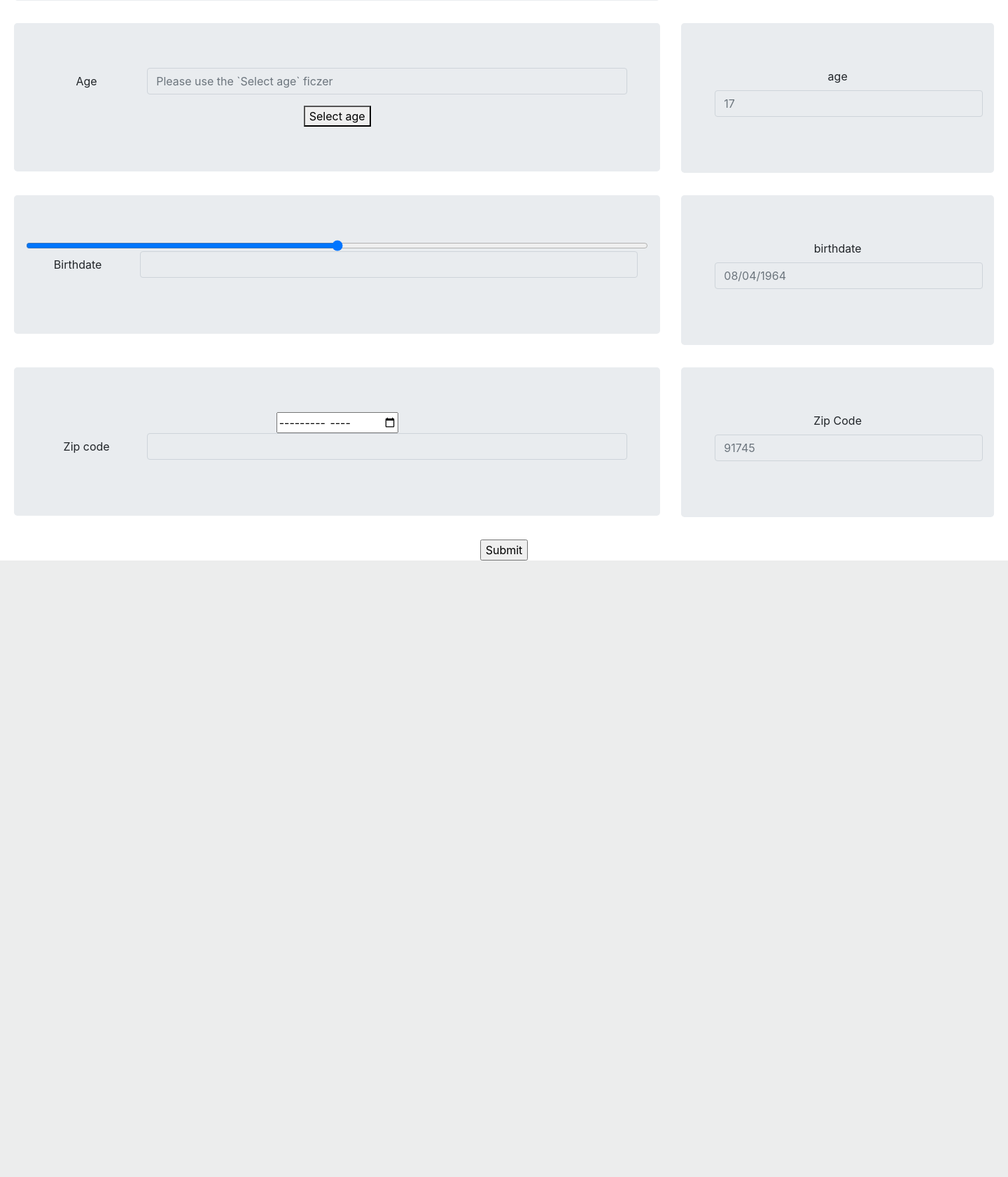
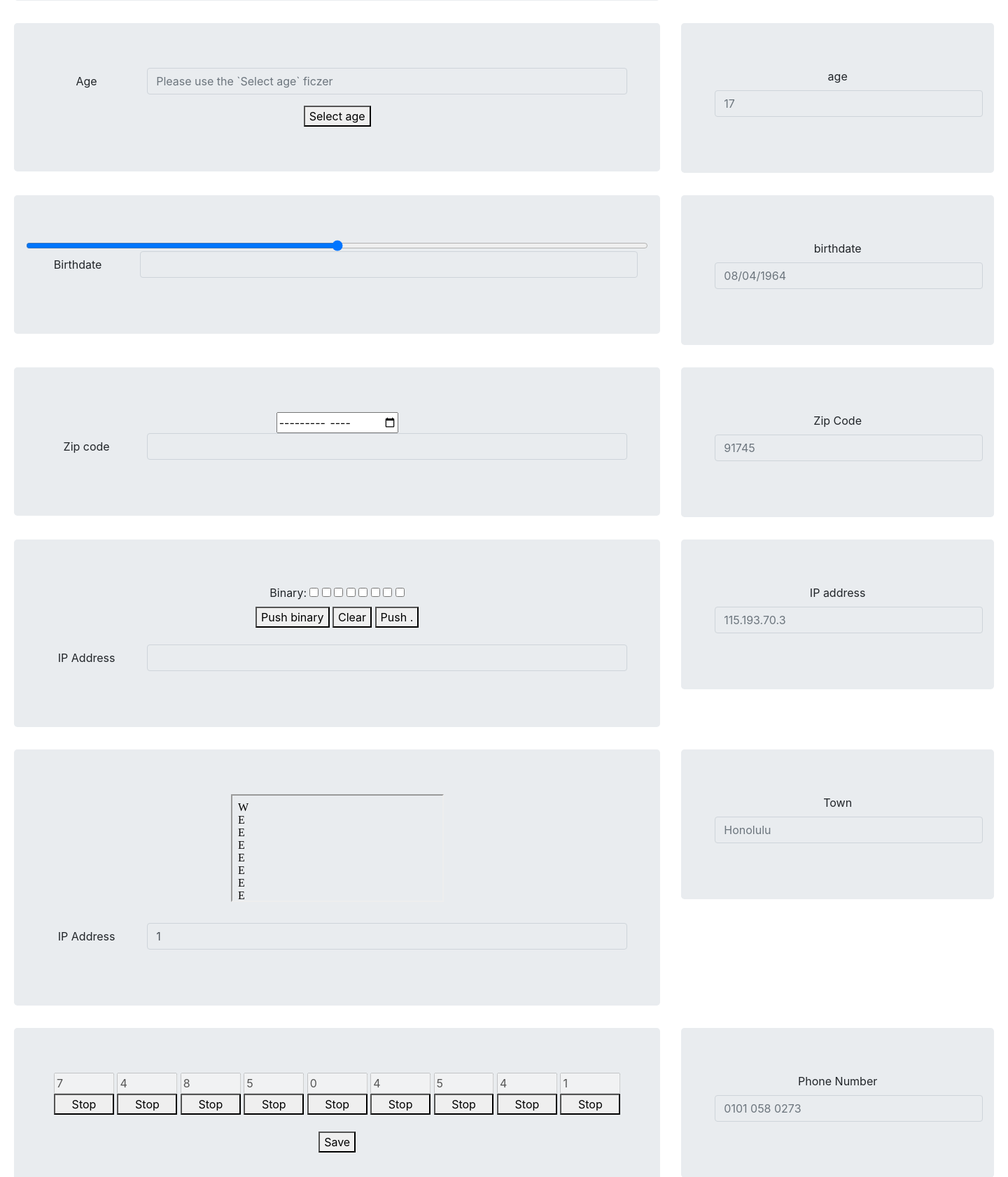
Before and after one commit to nazywam/TBD, a Flask app: page / in a window 1440 px wide. Shown: the part 1143-2825 px from the top of the page at 70% size. Before the commit the page ends 1944 px from the top, so only its background shows below. Run offline with Flask 2, Linux system fonts and the light colour scheme; some libraries are stand-ins or nearby versions.

Commit message:
I hate myself

```diff
--- a/server.py
+++ b/server.py
@@ -6,11 +6,16 @@ import json
 
 app = Flask(__name__)
 
+
+
+@app.route('/submit', methods=['POST'])
+def check_answers():
+    return json.dumps(flask.request.form)
+
 @app.route('/')
 def hello():
 
     random_person = {"results":[{"gender":"female","name":{"title":"mrs","first":"caitlin","last":"cruz"},"location":{"street":"2450 green lane","city":"norwich","state":"isle of wight","postcode":"C8 7JE"},"email":"caitlin.cruz@example.com","login":{"username":"blueduck680","password":"harvest","salt":"M7fXj5Pz","md5":"44b45fe7ff2799cbe4d6d1638166a3bf","sha1":"ed4f68933d4c69e7dc8b9f76ef560184e98ea9cd","sha256":"95efdb7bf1e8799dd36f0cbe8907132dafcb280792f4dc30f1de4863a98ad77a"},"dob":"1978-05-11 20:53:23","registered":"2005-03-01 20:18:38","phone":"0101 058 0273","cell":"0789-559-820","id":{"name":"NINO","value":"TG 58 28 74 O"},"picture":{"large":"https://randomuser.me/api/portraits/women/92.jpg","medium":"https://randomuser.me/api/portraits/med/women/92.jpg","thumbnail":"https://randomuser.me/api/portraits/thumb/women/92.jpg"},"nat":"GB"}],"info":{"seed":"7b7b323e7d37d926","results":1,"page":1,"version":"1.1"}}
-
     # form_inputs = map(lambda x: open("formInputs/"+x, "rb").read(), os.listdir("formInputs"))
 
     attributes = {"name":"Ulberto", "surname":"Ortzen", "email":"uortzen0@blogger.com", "gender":"Male", "ip":"115.193.70.3"}
@@ -18,7 +23,7 @@ def hello():
         {
             "html":"name.html",
             "name":"name",
-            "value": "Ulberto"
+            "value": "Ulberto Beton"
         },
 
         {
@@ -45,11 +50,24 @@ def hello():
             "value": "91745"
         },
 
-        # {
-        #     "html":"first.html",
-        #     "name":"Zip Code",
-        #     "value": "91745"
-        # },
+        {
+            "html":"ip.html",
+            "name":"IP address",
+            "value": "115.193.70.3"
+        },
+
+        {
+            "html":"town.html",
+            "name":"Town",
+            "value": "Honolulu"
+        },
+
+        {
+            "html":"number.html",
+            "name":"Phone Number",
+            "value": "0101 058 0273"
+        },
+
     ]
 
     return flask.render_template("index.html", items=items)
--- a/templates/forms/age.html
+++ b/templates/forms/age.html
@@ -23,9 +23,7 @@
 		<div class="col-sm-10">
 			<input type="text" class="form-control" id="inputAge" placeholder="Please use the `Select age` ficzer" disabled="true">
 		</div>
-
 	</div>
-
 
 	<div>
 		<button type="button" onclick="selectAge()">Select age</button>
--- /dev/null
+++ b/templates/forms/ip.html
@@ -0,0 +1,59 @@
+<script>
+    function pushBinary(){
+        var bits = document.getElementsByClassName("ipBinary")
+
+        var value = 0
+
+        for(var i=0; i<bits.length; i++){
+
+            value *= 2
+
+            if(bits[i].checked){
+                value += 1
+            }
+        }
+
+        document.getElementById("inputIP").value += value
+    }
+
+    function clearValue(){
+        document.getElementById("inputIP").value = ""
+    }
+
+    function pushDot(){
+        document.getElementById("inputIP").value += "."
+    }
+
+</script>
+
+<div class="container">
+
+
+Binary:
+
+<label class="checkbox-inline"><input class="ipBinary" type="checkbox" value=""></label>
+<label class="checkbox-inline"><input class="ipBinary" type="checkbox" value=""></label>
+<label class="checkbox-inline"><input class="ipBinary" type="checkbox" value=""></label>
+<label class="checkbox-inline"><input class="ipBinary" type="checkbox" value=""></label>
+<label class="checkbox-inline"><input class="ipBinary" type="checkbox" value=""></label>
+<label class="checkbox-inline"><input class="ipBinary" type="checkbox" value=""></label>
+<label class="checkbox-inline"><input class="ipBinary" type="checkbox" value=""></label>
+<label class="checkbox-inline"><input class="ipBinary" type="checkbox" value=""></label>
+
+
+<div class="container">
+    <button type="button" onclick="pushBinary()">Push binary</button>
+    <button type="button" onclick="clearValue()">Clear</button>
+    <button type="button" onclick="pushDot()">Push .</button>
+</div>
+<br>
+
+<div class="form-group row">
+
+<label for="inputAge" class="col-sm-2 col-form-label">IP Address</label>
+    <div class="col-sm-10">
+        <input type="text" class="form-control" id="inputIP" disabled="true">
+    </div>
+</div>
+
+</div>
--- /dev/null
+++ b/templates/forms/number.html
@@ -0,0 +1,79 @@
+<body onload="load()">
+<form>
+	<input type="text" name="number" id="0" style="width: 10%">
+	<input type="text" name="number" id="1" style="width: 10%">
+	<input type="text" name="number" id="2" style="width: 10%">
+	<input type="text" name="number" id="3" style="width: 10%">
+	<input type="text" name="number" id="4" style="width: 10%">
+	<input type="text" name="number" id="5" style="width: 10%">
+	<input type="text" name="number" id="6" style="width: 10%">
+	<input type="text" name="number" id="7" style="width: 10%">
+	<input type="text" name="number" id="8" style="width: 10%">
+
+	<br>
+	<button type="button" id="b0" style="width: 10%" onclick="buttonClick(this.id)">Stop</button>
+	<button type="button" id="b1" style="width: 10%" onclick="buttonClick(this.id)">Stop</button>
+	<button type="button" id="b2" style="width: 10%" onclick="buttonClick(this.id)">Stop</button>
+	<button type="button" id="b3" style="width: 10%" onclick="buttonClick(this.id)">Stop</button>
+	<button type="button" id="b4" style="width: 10%" onclick="buttonClick(this.id)">Stop</button>
+	<button type="button" id="b5" style="width: 10%" onclick="buttonClick(this.id)">Stop</button>
+	<button type="button" id="b6" style="width: 10%" onclick="buttonClick(this.id)">Stop</button>
+	<button type="button" id="b7" style="width: 10%" onclick="buttonClick(this.id)">Stop</button>
+	<button type="button" id="b8" style="width: 10%" onclick="buttonClick(this.id)">Stop</button>
+	<br><br>
+
+	<button type="button" onclick="showNumber()">Save</button><br>
+
+
+	<br><br>
+	<div class="form-group row">
+	    <label for="inputAge" class="col-sm-2 col-form-label">IP Address</label>
+	    <div class="col-sm-10">
+	        <input type="text" class="form-control" id="inputNumber" disabled="true" value="">
+	    </div>
+	</div>
+
+</form><br>
+<p id="number"></p>
+</body>
+
+<script>
+	var checks = new Array(9);
+	function load() {
+		for (var i = 0; i < 9; i++) {
+			checks[i] = true;
+		}
+		for (var i = 0; i <= 8; i++) {
+			document.getElementById(i).disabled = true;
+		}
+		changeVals();
+	};
+
+	function startRandom(){
+		if(checks.indexOf(true)!=-1){
+			setTimeout(changeVals, 250);
+		}
+	}
+
+	function changeVals(){
+		for(var i = 0; i <= 8; i++){
+			if(checks[i]) document.getElementById(i).value = Math.floor(Math.random() * 9);
+		}
+		startRandom();
+	}
+
+	function buttonClick(id){
+		var x = id.charAt(1);
+		checks[x] = false;
+	}
+
+	function showNumber(){
+		var number = "";
+		for (var i = 0; i < 9; i++){
+			if(i%3==0) number+=" ";
+			number += document.getElementById(i).value;
+		}
+
+		document.getElementById("inputNumber").value = number;
+	}
+</script>
--- /dev/null
+++ b/templates/forms/town.html
@@ -0,0 +1,39 @@
+
+
+<div class="container">
+
+<iframe id="frame" ></iframe>
+<br>
+<br>
+
+<div class="form-group row">
+    <label for="inputAge" class="col-sm-2 col-form-label">IP Address</label>
+    <div class="col-sm-10">
+        <input type="text" class="form-control" id="inputPesel" disabled="true" value="1">
+    </div>
+</div>
+
+</div>
+
+
+<script>
+var iframe = document.getElementById('frame');
+
+iframe.contentDocument.body.innerHTML = 'W<br>E<br>E<br>E<br>E<br>E<br>E<br>E<br>E<br>E<br>E<br>E<br>E<br>';
+
+iframe.contentDocument.addEventListener('scroll', function(event) {
+    console.log(event)
+
+    var theWindow = $('#frame')
+    var theContainer = theWindow.contents().find('body')
+    var tweak = 1000000000000;
+    theContainer.append('E<br>');
+
+    var currentVal = parseFloat(document.getElementById("inputPesel").value, "10") * 1.234567890
+    if(currentVal > 1e13){
+        currentVal = 1
+    }
+    document.getElementById("inputPesel").value = currentVal
+}, false);
+
+</script>
```
Also changed, not shown: templates/forms/first.html (+40 -9 lines), 1 other file.
